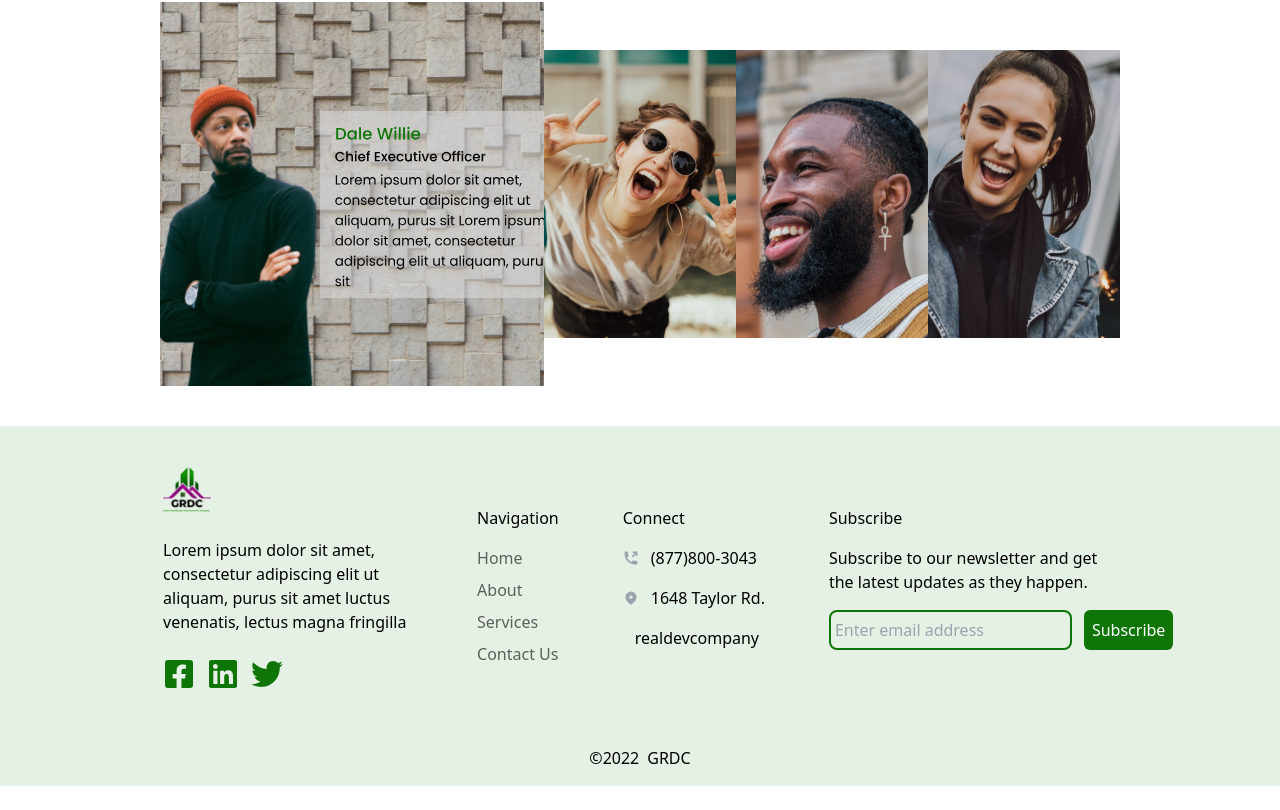
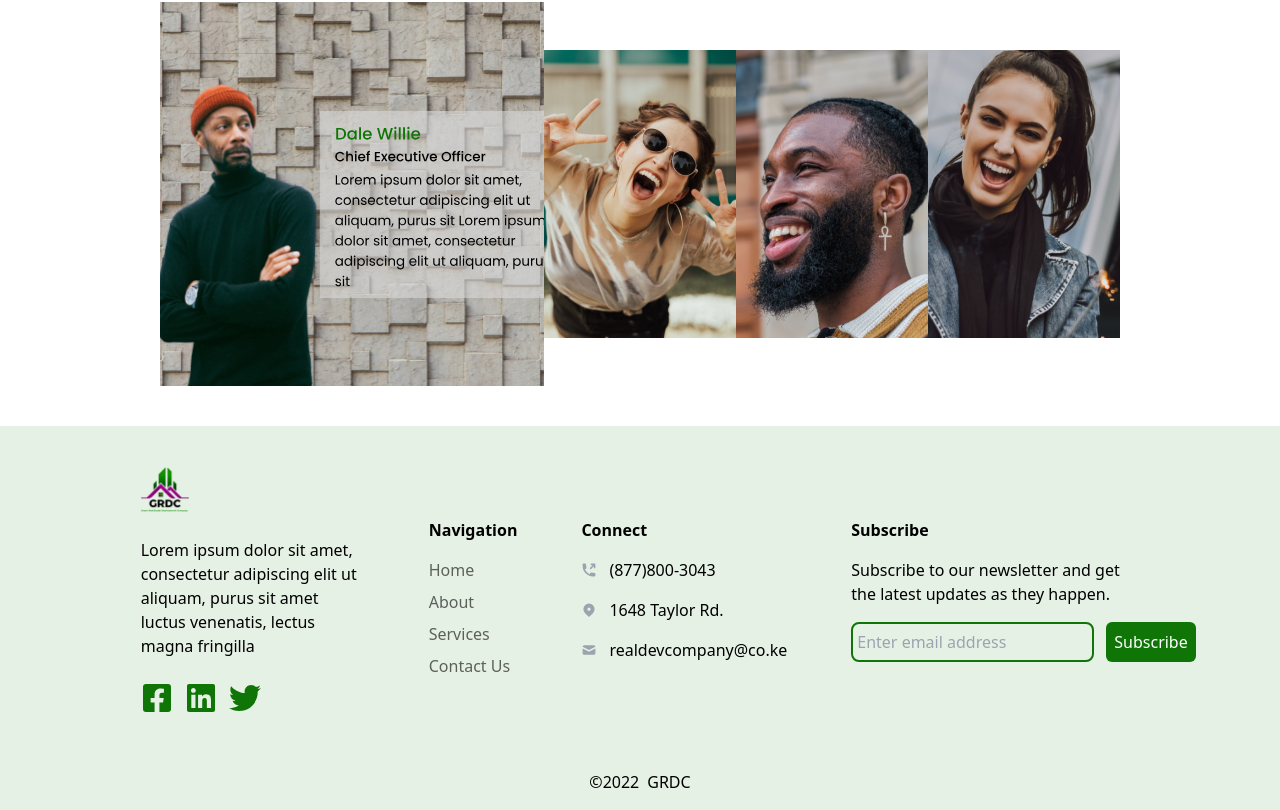
Before and after one commit to Mogakamo/GRDC-landing, a Next.js app: page / in a window 1280 px wide. Shown: the part 2335-3145 px from the top of the page. Before the commit the page ends 3121 px from the top, so only its background shows below. Built offline with nearby package versions, Linux system fonts and the light colour scheme.

Commit message:
finished the footer

```diff
--- a/components/Footer.jsx
+++ b/components/Footer.jsx
@@ -8,14 +8,14 @@ const Footer = () => {
   return (
     <div className="bg-[#0E7506] bg-opacity-10">
       <div
-        className="h-auto p-10 items-center justify-center flex flex-row space-x-16"
+        className="h-auto p-10 mx-10 items-center justify-center flex flex-row space-x-16"
       >
         {/* About */}
-        <div className="flex flex-col space-y-6 w-[250px]">
+        <div className="flex flex-col space-y-6">
           <div className="h-12 w-12 relative">
             <Image src="/logo.png" layout="fill" objectFit="contain" />
           </div>
-          <p>
+          <p className="w-56 font-light">
             Lorem ipsum dolor sit amet, consectetur adipiscing elit ut aliquam,
             purus sit amet luctus venenatis, lectus magna fringilla
           </p>
@@ -41,7 +41,7 @@ const Footer = () => {
           </div>
         </div>
         <div className="pt-4">
-          <h1 className="pb-4">Navigation</h1>
+          <h1 className="pb-4 font-bold">Navigation</h1>
           <ul className="space-y-2 ">
             <li className="opacity-60 hover:opacity-100 cursor-pointer">
               <Link href="/">Home</Link>
@@ -58,7 +58,7 @@ const Footer = () => {
           </ul>
         </div>
         <div className="w-auto">
-          <h1 className="pb-4 ">Connect</h1>
+          <h1 className="pb-4 font-bold">Connect</h1>
           <ul className="space-y-4">
             <li className="">
               <a href="" className="space-x-3 flex items-center flex-row">
@@ -75,16 +75,16 @@ const Footer = () => {
             <li>
               <a
                 href="mailto:mail@gmail.com"
-                className="space-x-3 flex items-center flex-row w-24"
+                className="space-x-3 flex items-center flex-row w-auto"
               >
-                <HiMail className="text-gray-400 " />
-                <p>realdevcompany</p>
+                <HiMail className="text-gray-400 h-4 w-4" />
+                <p>realdevcompany@co.ke</p>
               </a>
             </li>
           </ul>
         </div>
         <div className="space-y-4 w-72">
-          <h1>Subscribe</h1>
+          <h1 className="font-bold">Subscribe</h1>
           <p>
             Subscribe to our newsletter and get the latest updates as they
             happen.
```
